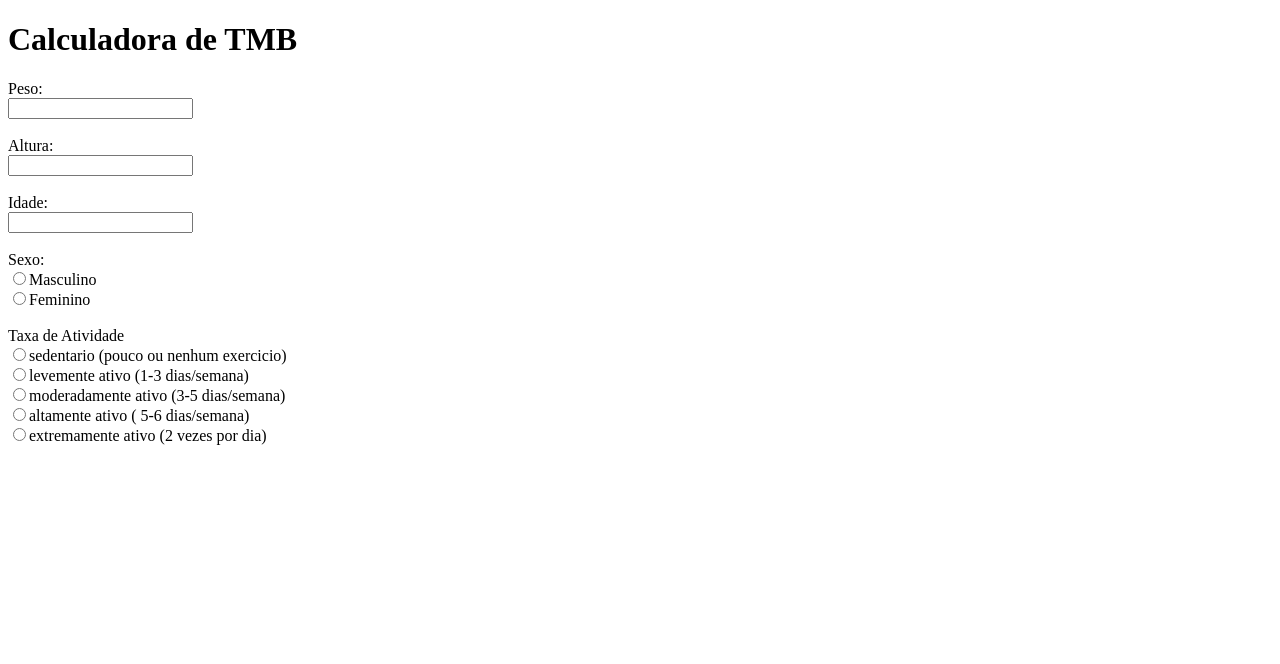
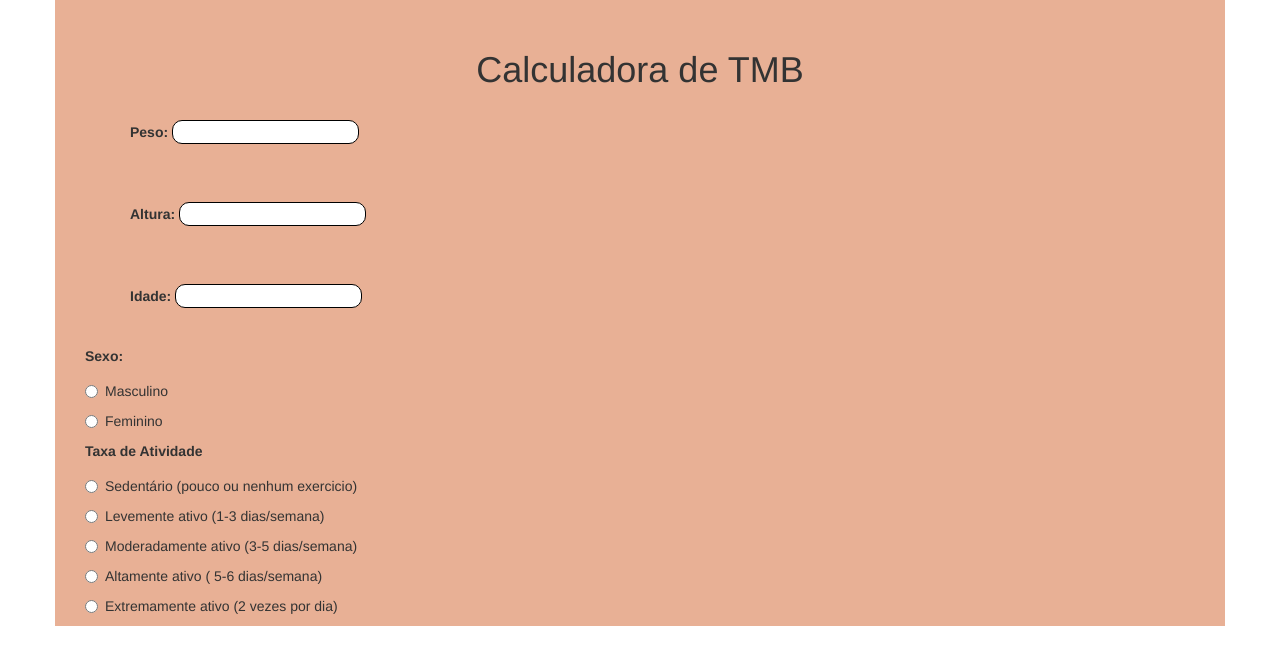
Before and after one commit to JoaoPedroDosSantos/ProjetoTMB, a website: page www/index.html in a window 1280 px wide. Drawn offline with Linux system fonts and the light colour scheme.

Commit message:
Html puro

```diff
--- a/www/css/style.css
+++ b/www/css/style.css
@@ -1,7 +1,20 @@
-/**/
-.topo{
+.Topo h1{
   text-align: center;
+  margin-top: 50px;
 }
 .container{
-  background-color:  white;
+  background-color: #E8B095;
+  background-repeat: no-repeat;
+  background-size: cover;
 }
+
+.form-group input[type="number"]{
+  border-radius: 10px;
+  border: 0;
+  border: 0.5px solid black;
+  margin-top: 20px;
+}
+
+.form-group label{
+  margin-left: 60px;
+}
--- a/www/index.html
+++ b/www/index.html
@@ -6,9 +6,8 @@
   <meta http-equiv="Content-Security-Policy" content="default-src * data: gap: https://ssl.gstatic.com; style-src * 'unsafe-inline'; script-src * 'unsafe-inline' 'unsafe-eval'">
   <script src="components/loader.js"></script>
 
-
   <link rel="stylesheet" href="components/loader.css">
-
+  <link rel="stylesheet" href=" css/bootstrap.min.css">
   <link rel="stylesheet" href="css/style.css">
 
 </head>
@@ -16,12 +15,12 @@
 
   <div class="container">
    <div class="row">
-     <div class="Topo">
-   <h1>Calculadora de TMB</h1>
-   </div>
+      <div class="Topo">
+          <h1>Calculadora de TMB</h1>
+      </div>
      <div class="col-xs-12">
        <div class="form-group">
-         <label for="peso">Peso:</label><br>
+         <label for="peso">Peso:</label>
          <input type="number" id="peso" class="for-control">
        </div>
      </div>
@@ -30,7 +29,7 @@
    <div class="row">
      <div class="col-xs-12">
        <div class="form-group">
-         <label for="altura">Altura:</label><br>
+         <label for="altura">Altura:</label>
          <input type="number" id="altura" class="for-control">
        </div>
      </div>
@@ -40,7 +39,7 @@
    <div class="row">
      <div class="col-xs-12">
        <div class="form-group">
-         <label for="idade">Idade:</label><br>
+         <label for="idade">Idade:</label>
          <input type="number" id="idade" class="for-control">
        </div>
      </div>
@@ -72,29 +71,29 @@
      <div class="col-xs-12">
      <div class="radio">
        <label>
-         <input type="radio" id="sedentario" value="sedentario">sedentario (pouco ou nenhum exercicio)
+         <input type="radio" id="sedentario" value="sedentario">Sedentário (pouco ou nenhum exercicio)
        </label>
 
        <div class="radio">
          <div class="radio">
            <label>
-             <input type="radio" id="levemente"  value="levemente">levemente ativo (1-3 dias/semana)
+             <input type="radio" id="levemente"  value="levemente">Levemente ativo (1-3 dias/semana)
            </label>
 
            <div class="radio">
        <label>
-         <input type="radio" id="moderadamente" value="moderadamente">moderadamente ativo (3-5 dias/semana)
+         <input type="radio" id="moderadamente" value="moderadamente">Moderadamente ativo (3-5 dias/semana)
        </label>
 
           <div class="radio">
            <div class="radio">
              <label>
-             <input type="radio" id="altamente"  value="altamente">altamente ativo ( 5-6 dias/semana)
+             <input type="radio" id="altamente"  value="altamente">Altamente ativo ( 5-6 dias/semana)
              </label>
             <div class="radio">
              <div class="radio">
               <label>
-              <input type="radio" id="extremamente"  value="extremamente">extremamente ativo (2 vezes por dia)
+              <input type="radio" id="extremamente"  value="extremamente">Extremamente ativo (2 vezes por dia)
               </label>
              </div>
 
```
